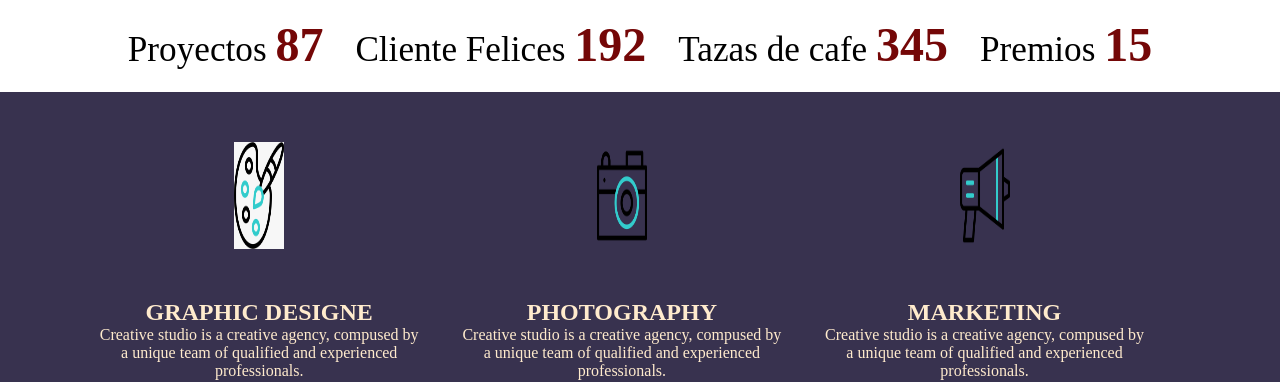
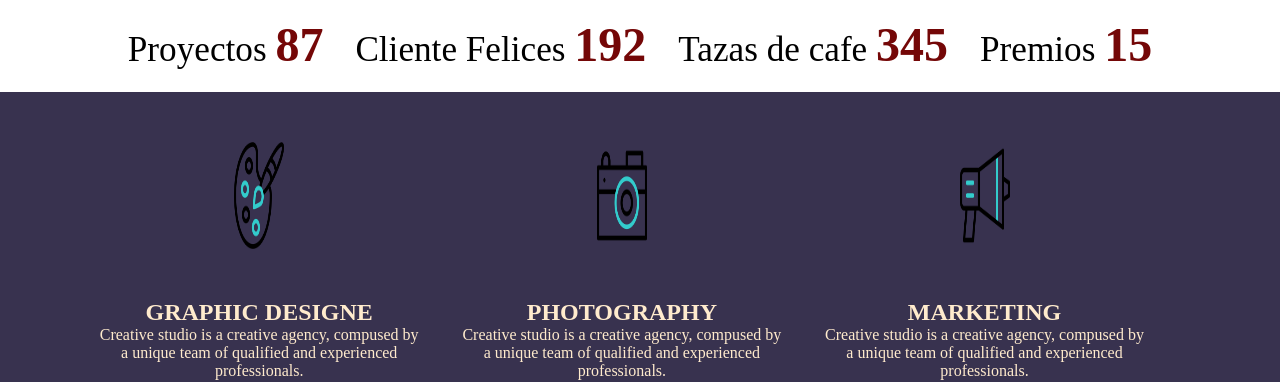
Before and after one commit to JManuelCR/Challenge-One-LayoutModule, a plain HTML site: page index.html in a window 1280 px wide. Shown: the part 3624-4006 px from the top of the page. Drawn offline with nearby package versions, Linux system fonts and the light colour scheme; a web font is replaced by a local one.

Commit message:
sin cambios

```diff
--- a/index.html
+++ b/index.html
@@ -202,7 +202,7 @@
         <section id="section1">
             <div class="grid">
                 <article class="services">
-                    <img src="./assets/paints.jpg">
+                    <img src="./assets/paleta-de-pintura.png">
                     <h2>GRAPHIC DESIGNE</h2>
                     <p>Creative studio is a creative agency,
                         compused by a unique team of qualified
```
